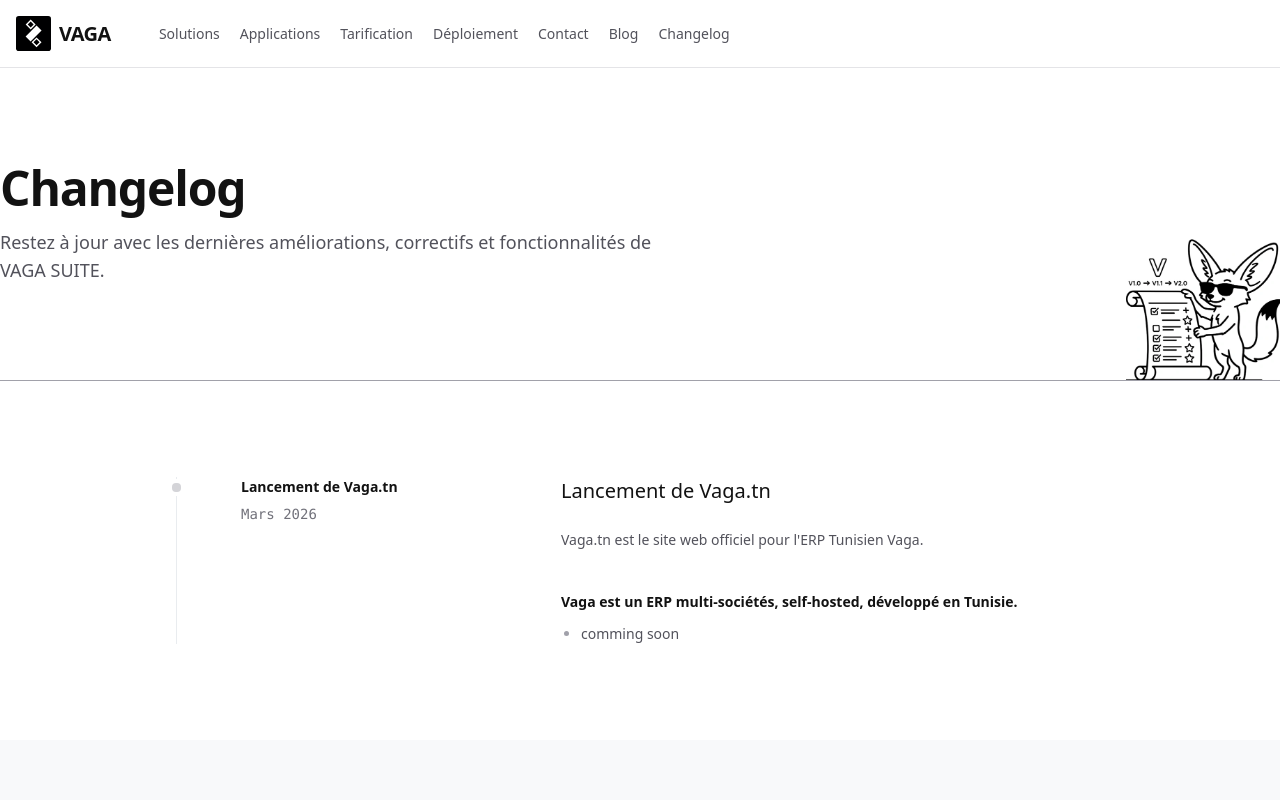
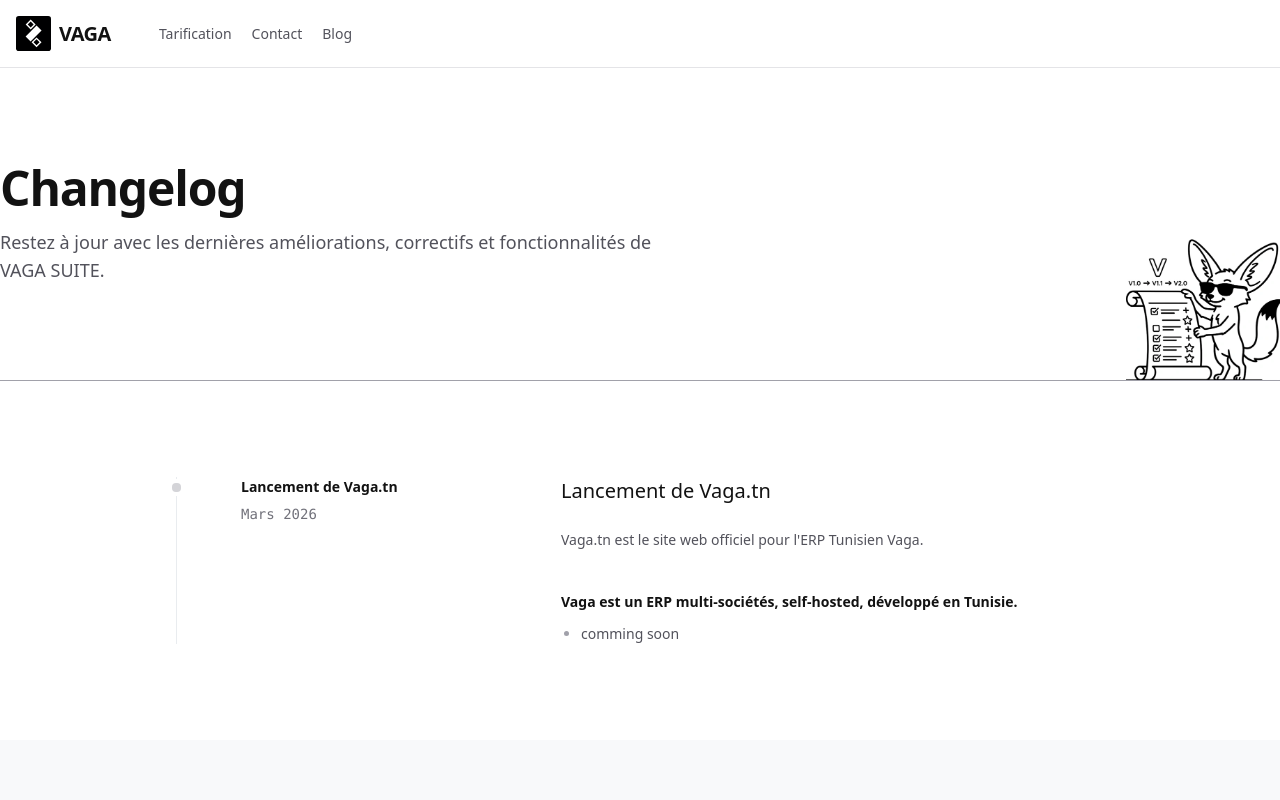
Before and after one commit to vaga-tn/vaga.tn, a Next.js app: page /changelog in a window 1280 px wide. Shown: the top 800 px of the page. Built offline with nearby package versions, Linux system fonts and the light colour scheme.

Commit message:
chore: minor ui/ux changes

```diff
--- a/src/app/globals.css
+++ b/src/app/globals.css
@@ -36,6 +36,10 @@
   }
 }
 
+html {
+  scroll-behavior: smooth;
+}
+
 .sectionWrapper {
   @apply container relative py-24 mx-auto overflow-hidden;
 }
--- a/src/components/layout/Header.tsx
+++ b/src/components/layout/Header.tsx
@@ -4,34 +4,22 @@ import Image from "next/image"
 export function Header() {
   return (
     <header className="sticky top-0 z-50 w-full border-b border-border bg-background/80 backdrop-blur">
-      <div className="container mx-auto flex items-center p-4 gap-12">
+      <div className="container flex items-center gap-12 p-4 mx-auto">
 
         <Link href="/" className="flex items-center gap-2 cursor-pointer">
           <Image src="/vaga.svg" alt="VAGA" width={35} height={35} />
           <span className="text-xl font-bold tracking-tight text-zinc-900">VAGA</span>
         </Link>
 
-        <nav className="hidden md:flex items-center gap-5 text-sm font-normal text-zinc-600 transition-colors">
-          <Link href="/#solutions" className="hover:text-brand transition-colors">
-            Solutions
-          </Link>
-          <Link href="/#modules" className="hover:text-brand transition-colors">
-            Applications
-          </Link>
-          <Link href="/#tarification" className="hover:text-brand transition-colors">
+        <nav className="items-center hidden gap-5 text-sm font-normal transition-colors md:flex text-zinc-600">
+          <Link href="/#tarification" className="transition-colors hover:text-brand">
             Tarification
           </Link>
-          <Link href="/#deploiement" className="hover:text-brand transition-colors">
-            Déploiement
-          </Link>
-          <Link href="/#contact" className="hover:text-brand transition-colors">
+          <Link href="/#contact" className="transition-colors hover:text-brand">
             Contact
           </Link>
-          <Link href="/blog" className="hover:text-brand transition-colors">
+          <Link href="/blog" className="transition-colors hover:text-brand">
             Blog
-          </Link>
-          <Link href="/changelog" className="hover:text-brand transition-colors">
-            Changelog
           </Link>
         </nav>
 
```
